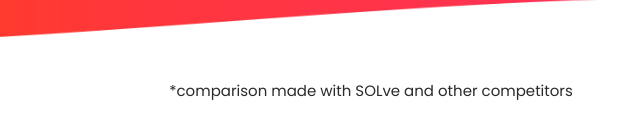
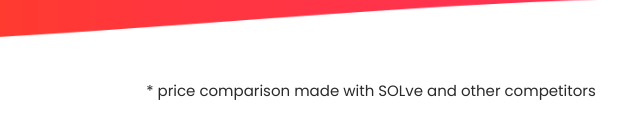
Before and after one commit to Copperhead-Software/Website, a plain HTML site: page index.html in a window 1280 px wide. Shown: the part 3761-3900 px from the top of the page, 269-909 px from the left. Drawn offline with Linux system fonts and the light colour scheme.

Commit message:
Update index.html

```diff
--- a/index.html
+++ b/index.html
@@ -284,7 +284,7 @@
       <div class="row">
         <div class="col-lg-12">
           <div class="sub-footer">
-            <p>  *comparison made with SOLve and other competitors</p>
+            <p>  * price comparison made with SOLve and other competitors</p>
           </div>
         </div>
       </div>
```
